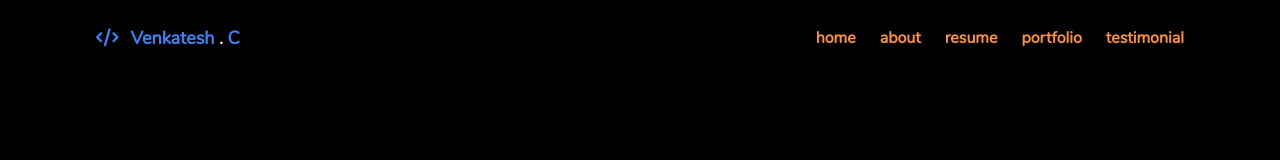
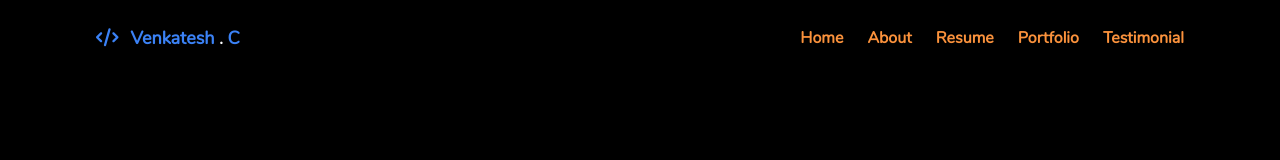
Before and after one commit to venky-123-debug/My_Portfolio, a Svelte app: page / in a window 1280 px wide. Shown: the top 160 px of the page. Built offline with nearby package versions, Linux system fonts and the light colour scheme.

Commit message:
nav bar text capitalise added

```diff
--- a/src/pages/navbar/sitemap/sitemap.js
+++ b/src/pages/navbar/sitemap/sitemap.js
@@ -2,7 +2,7 @@ module.exports = {
   home: [
     {
       id: "publish-single",
-      title: "home",
+      title: "Home",
       // iconClasses: "fa-solid fa-file",
       route: "#/home",
     }
@@ -10,7 +10,7 @@ module.exports = {
   about: [
     {
       id: "documents-single",
-      title: "about",
+      title: "About",
       // iconClasses: "fa-solid fa-file",
       route: "#/about",
     }
@@ -18,7 +18,7 @@ module.exports = {
   resume: [
     {
       id: "resume",
-      title: "resume",
+      title: "Resume",
       // iconClasses: "fa-solid fa-file",
       route: "#/resume",
     }
@@ -26,7 +26,7 @@ module.exports = {
   portfolio: [
     {
       id: "portfolio",
-      title: "portfolio",
+      title: "Portfolio",
       // iconClasses: "fa-solid fa-file",
       route: "#/portfolio",
     }
@@ -34,7 +34,7 @@ module.exports = {
   testimonial: [
     {
       id: "testimonial",
-      title: "testimonial",
+      title: "Testimonial",
       // iconClasses: "fa-solid fa-house",
       route: "#/testimonial",
     }
```
